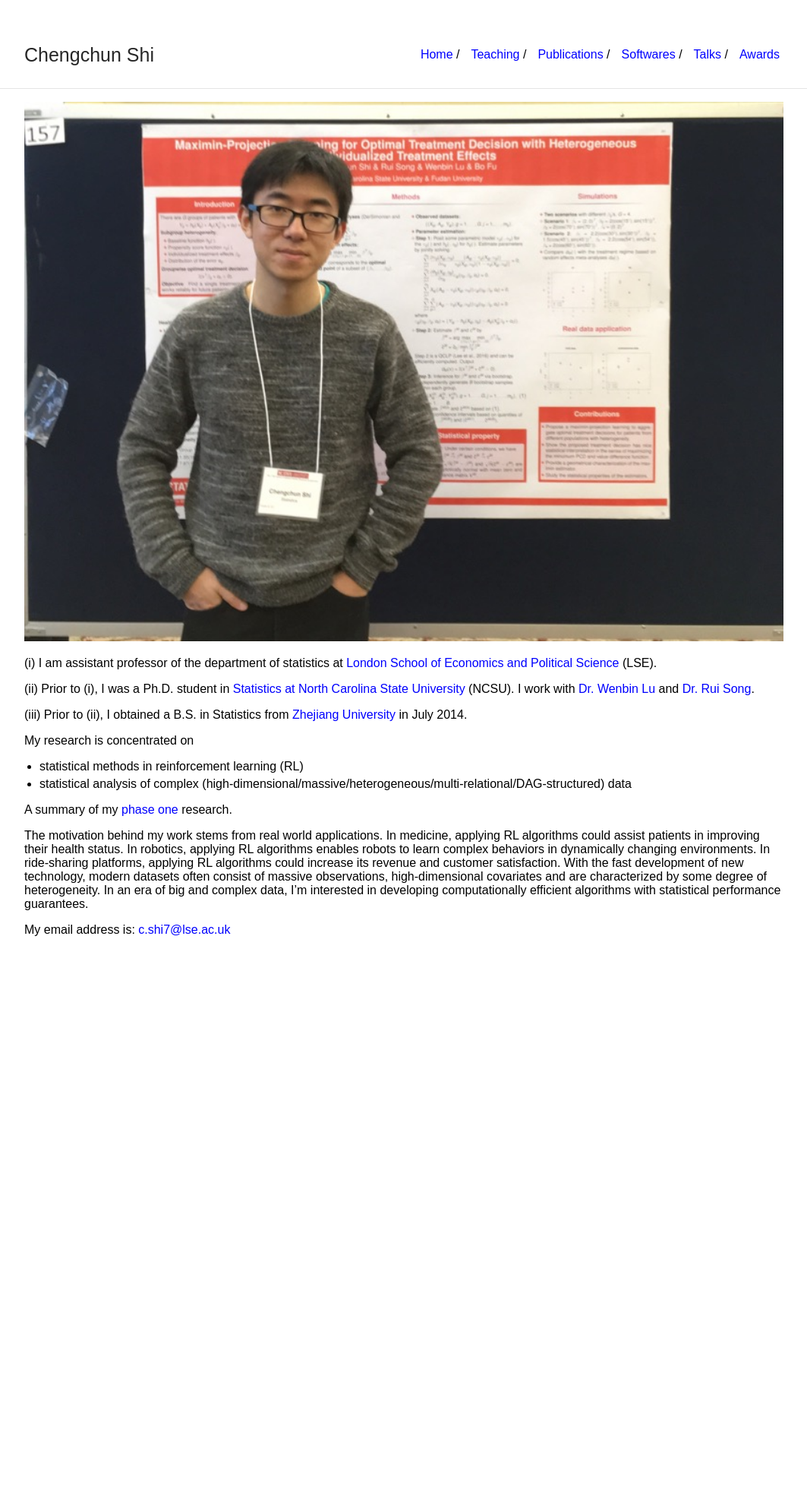
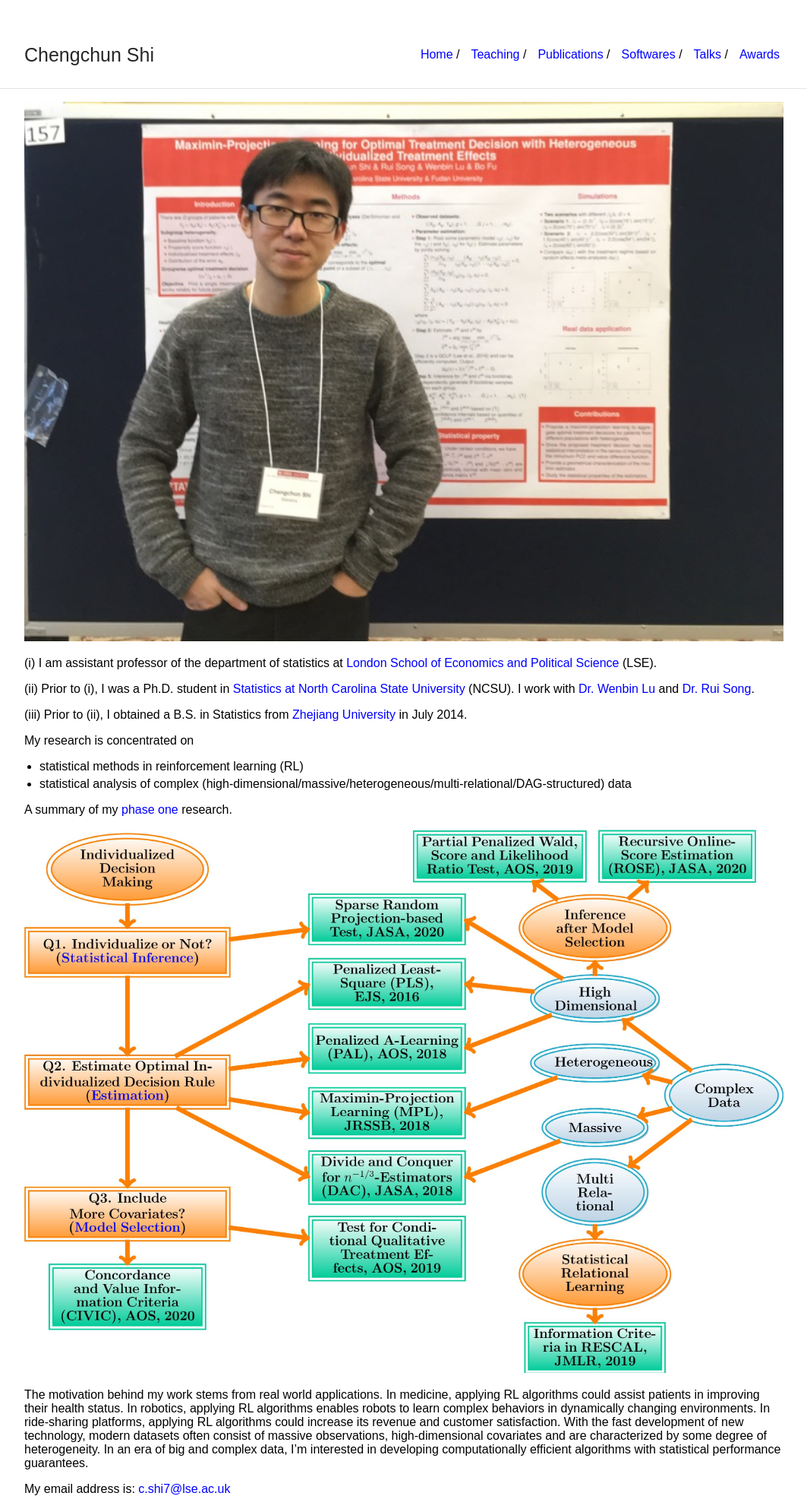
Before and after one commit to callmespring/callmespring.github.io, a Jekyll site: the page built from index.md, in a window 1280 px wide. Shown: the whole page at 76% size, without its empty margins (108-1171 px from the left). Built offline with Jekyll 4.4.1, drawn with Linux system fonts in a browser that asks for light colours; before the commit the page ends 1233 px from its top, so only the background shows below that.

Commit message:
Update index.md

```diff
--- a/index.md
+++ b/index.md
@@ -20,6 +20,8 @@ My research is concentrated on
 
 A summary of my [phase one](https://github.com/callmespring/callmespring.github.io/blob/master/phase-I.pdf) research.
 
+<img src="phase-I.jpg">
+
 The motivation behind my work stems from real world applications. In medicine, applying RL algorithms could assist patients in improving their health status. In robotics, applying RL algorithms enables robots to learn complex behaviors in dynamically changing environments. In ride-sharing platforms, applying RL algorithms could increase its revenue and customer satisfaction. With the fast development of new technology, modern datasets often consist of massive observations,
 high-dimensional covariates and are characterized by some degree of heterogeneity. In an era of big and complex data, I'm interested in developing computationally efficient algorithms with statistical performance guarantees.
 
```
